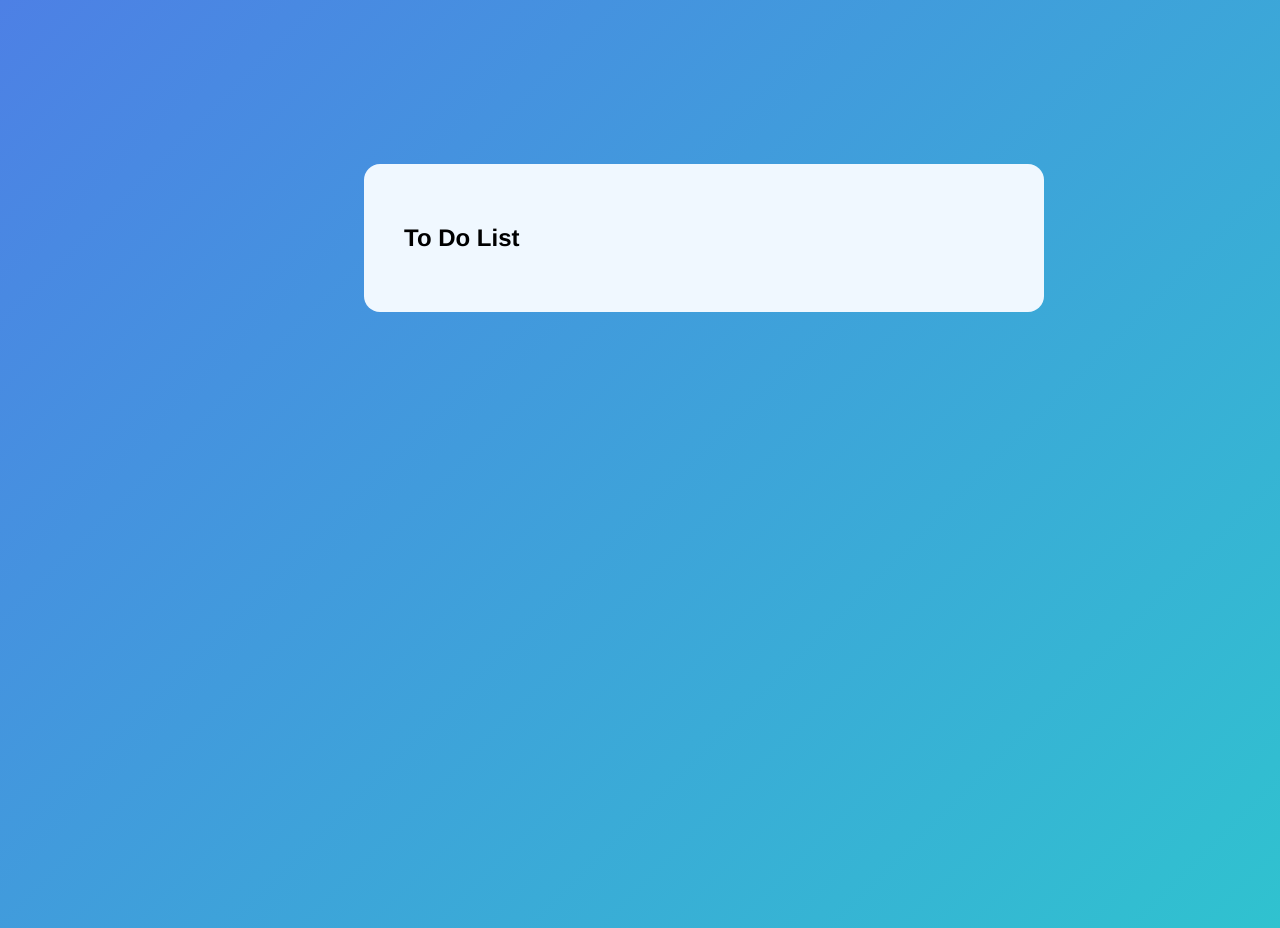
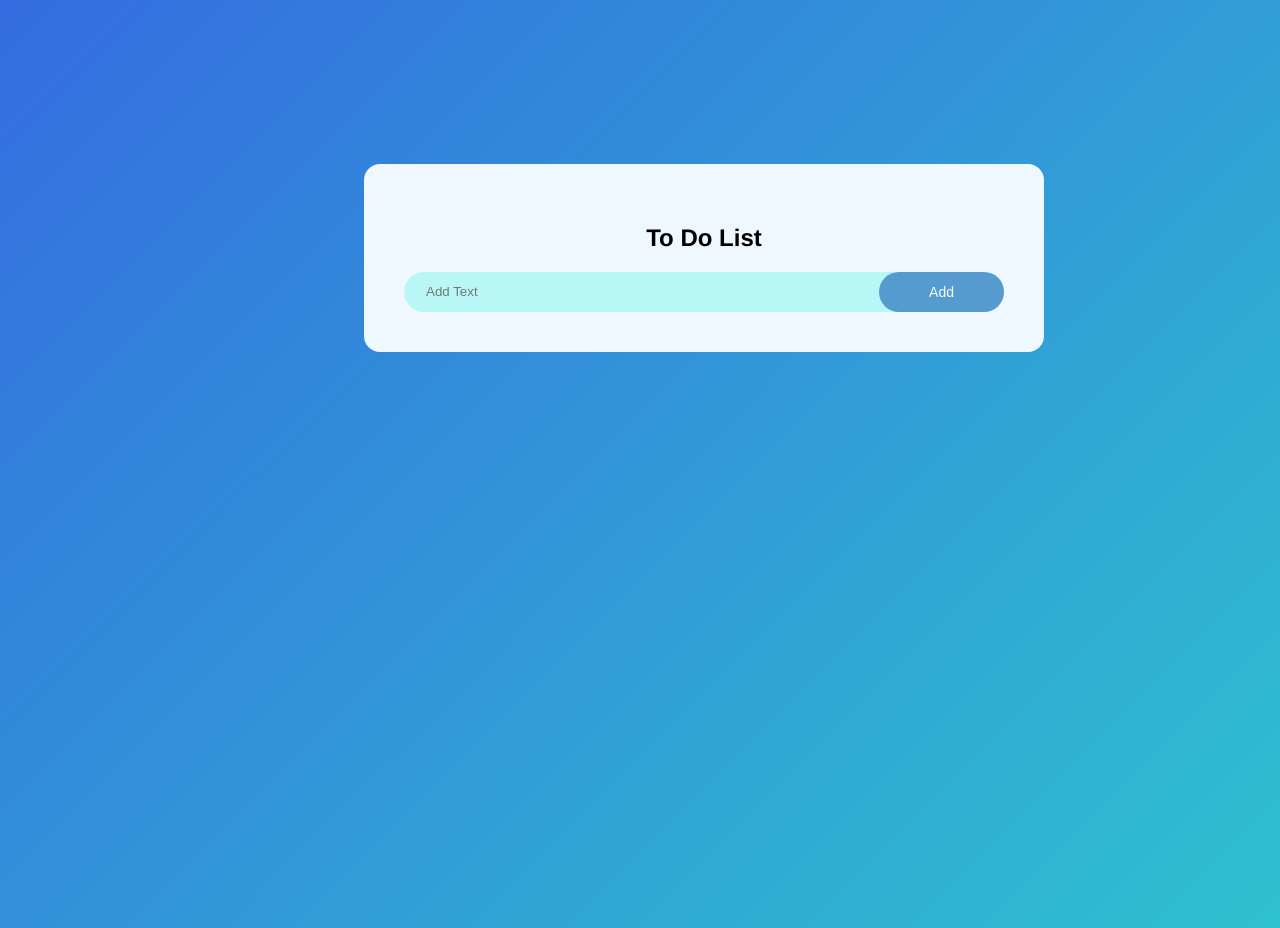
Before and after one commit to KrunoMirkovski/To-Do-App, a plain HTML site: page index.html in a window 1280 px wide. Shown: the top 928 px of the page. Drawn offline with Linux system fonts and the light colour scheme.

Commit message:
adding input line

```diff
--- a/index.html
+++ b/index.html
@@ -11,6 +11,10 @@
         <div class="container">
             <div class="todoapp">
                 <h2>To Do List</h2>
+                <div class="input_line">
+                    <input type="text" id="input_box" placeholder="Add Text">
+                    <button>Add</button>
+                </div>
             </div>
         </div>
     </div>
--- a/style.css
+++ b/style.css
@@ -7,7 +7,7 @@ body{
     width: 100%;
     min-height: 100vh;
     padding: 5vw;
-    background: linear-gradient(135deg, #4d80e5, #2ec6ce);
+    background: linear-gradient(135deg, #346de0, #2ec6ce);
 }
 .container{
     width: 80%;
@@ -20,5 +20,36 @@ body{
     padding: 40px 40px 40px;
     margin: 100px auto 30px;
     border-radius: 16px;
+}
+.todoapp h2 {
+    display: flex;
+    align-items: center;
+    justify-content: center;
+}
+.input_line {
+    display: flex;
+    align-items: center;
+    justify-content: space-between;
+    padding-left: 12px;
+    border-radius: 20px;
+    background-color: rgb(185, 247, 247);
+}
+input {
+    flex: auto;
+    border: none;
+    outline: none;
+    font-weight:500;
+    background-color: transparent;
+    padding: 10px;
+}
+button {
+    border: none;
+    outline: none;
+    padding: 12px 50px;
+    background-color: rgb(86, 155, 208);
+    color:azure;
+    border-radius: 40px;
+    font-size: 14px;
+    cursor: pointer;
 
 }
```
